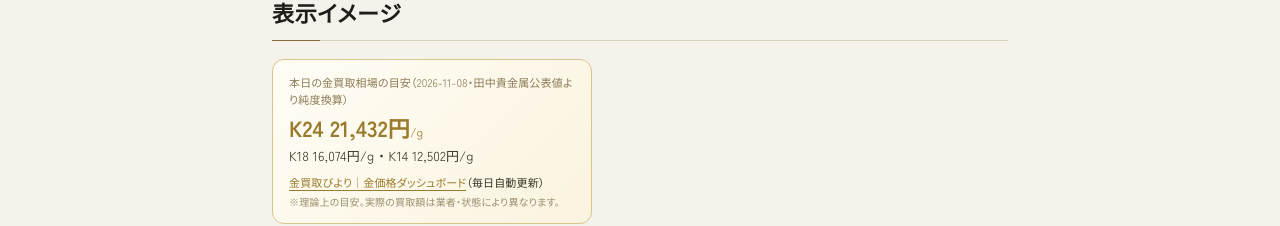
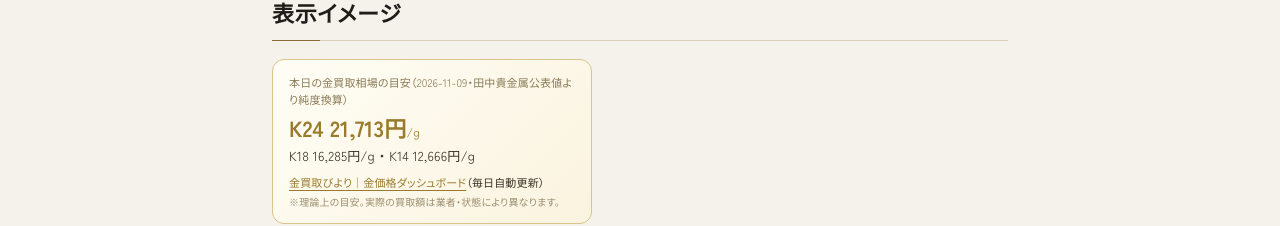
Before and after one commit to webmaster0818/kin-kaitori-biyori, a Next.js app: page /widget in a window 1280 px wide. Shown: the part 399-625 px from the top of the page. Built offline with nearby package versions, Linux system fonts and the light colour scheme.

Commit message:
Daily gold price data: 2026-11-09

```diff
--- a/data/gold-price-history/2026-11.json
+++ b/data/gold-price-history/2026-11.json
@@ -86,5 +86,16 @@
     "k18": 16074,
     "k14": 12502,
     "k10": 8930
+  },
+  {
+    "date": "2026-11-09",
+    "au_buyback": 22618,
+    "pt_buyback": 8436,
+    "ag_buyback": 290.18,
+    "k24": 21713,
+    "k22": 19904,
+    "k18": 16285,
+    "k14": 12666,
+    "k10": 9047
   }
 ]
--- a/data/gold-price-trend.json
+++ b/data/gold-price-trend.json
@@ -1,15 +1,4 @@
 [
-  {
-    "date": "2026-09-02",
-    "au_buyback": 24364,
-    "pt_buyback": 9606,
-    "ag_buyback": 361.02,
-    "k24": 23389,
-    "k22": 21440,
-    "k18": 17542,
-    "k14": 13644,
-    "k10": 9746
-  },
   {
     "date": "2026-09-03",
     "au_buyback": 24463,
@@ -658,5 +647,16 @@
     "k18": 16074,
     "k14": 12502,
     "k10": 8930
+  },
+  {
+    "date": "2026-11-09",
+    "au_buyback": 22618,
+    "pt_buyback": 8436,
+    "ag_buyback": 290.18,
+    "k24": 21713,
+    "k22": 19904,
+    "k18": 16285,
+    "k14": 12666,
+    "k10": 9047
   }
 ]
--- a/data/gold-spot-prices.json
+++ b/data/gold-spot-prices.json
@@ -1,25 +1,25 @@
 {
-  "date": "2026-11-08",
+  "date": "2026-11-09",
   "source": "https://gold.tanaka.co.jp/commodity/souba/",
   "source_label": "田中貴金属",
-  "fetched_at": "2026-11-08T11:05:04.957714",
-  "tanaka_published_at": "2026-11-06 17:00",
+  "fetched_at": "2026-11-09T11:05:05.049059",
+  "tanaka_published_at": "2026-11-09 09:30",
   "tanaka_official": {
-    "au_buyback_per_g": 22325,
-    "au_retail_per_g": 22874,
-    "pt_buyback_per_g": 8176,
-    "pt_retail_per_g": 8725,
-    "ag_buyback_per_g": 269.39,
-    "ag_retail_per_g": 302.39
+    "au_buyback_per_g": 22618,
+    "au_retail_per_g": 22974,
+    "pt_buyback_per_g": 8436,
+    "pt_retail_per_g": 8859,
+    "ag_buyback_per_g": 290.18,
+    "ag_retail_per_g": 307.23
   },
   "purity_buyback_estimate_per_g": {
-    "k24": 21432,
-    "k22": 19646,
-    "k18": 16074,
-    "k14": 12502,
-    "k10": 8930,
-    "k18wg": 16074,
-    "k18pg": 16074
+    "k24": 21713,
+    "k22": 19904,
+    "k18": 16285,
+    "k14": 12666,
+    "k10": 9047,
+    "k18wg": 16285,
+    "k18pg": 16285
   },
   "note": "純度別価格は田中貴金属公開のK24店頭買取価格から純度比×業者買取平均係数0.96で算出した参考値です。実際の業者査定額は各社・状態・付属品により異なります。"
 }
--- a/public/data/gold-price-history.json
+++ b/public/data/gold-price-history.json
@@ -10,9 +10,9 @@
   "unit": "円/g（税込）",
   "period": {
    "start": "2026-05-28",
-   "end": "2026-11-08"
-  },
-  "records": 147,
+   "end": "2026-11-09"
+  },
+  "records": 148,
   "caveat": "業者の実際の査定額は状態・付属品・各社の手数料により、この目安を下回るのが一般的です。"
  },
  "data": [
@@ -1632,6 +1632,17 @@
    "k18": 16074,
    "k14": 12502,
    "k10": 8930
+  },
+  {
+   "date": "2026-11-09",
+   "au_buyback": 22618,
+   "pt_buyback": 8436,
+   "ag_buyback": 290.18,
+   "k24": 21713,
+   "k22": 19904,
+   "k18": 16285,
+   "k14": 12666,
+   "k10": 9047
   }
  ]
 }
--- a/public/data/gold-price-index.json
+++ b/public/data/gold-price-index.json
@@ -10,9 +10,9 @@
   "unit": "円/g（税込）",
   "period": {
    "start": "2026-05-28",
-   "end": "2026-11-08"
+   "end": "2026-11-09"
   },
-  "records": 147,
+  "records": 148,
   "caveat": "業者の実際の査定額は状態・付属品・各社の手数料により、この目安を下回るのが一般的です。",
   "base_date": "2026-05-28",
   "note": "起点日の買取単価を100としたときの推移。値動きの比較用。"
@@ -1193,6 +1193,14 @@
    "k18": 89.4,
    "k14": 89.4,
    "k10": 89.4
+  },
+  {
+   "date": "2026-11-09",
+   "k24": 90.57,
+   "k22": 90.58,
+   "k18": 90.57,
+   "k14": 90.57,
+   "k10": 90.57
   }
  ]
 }
--- a/public/widget.js
+++ b/public/widget.js
@@ -3,9 +3,9 @@
   if (!s) return;
   var box = document.createElement('div');
   box.setAttribute('style', 'box-sizing:border-box;max-width:320px;font-family:-apple-system,"Hiragino Sans","Noto Sans JP",sans-serif;border:1px solid #d9c58a;border-radius:12px;padding:14px 16px;background:linear-gradient(135deg,#fffdf5,#faf3df);color:#3a3326;line-height:1.5;');
-  box.innerHTML = '<div style="font-size:11px;color:#8a7a55;margin-bottom:4px;">本日の金買取相場の目安（2026-11-08・田中貴金属公表値より純度換算）</div>'
-    + '<div style="font-size:22px;font-weight:700;color:#9a7b2d;">K24 21,432円<span style="font-size:12px;font-weight:400;">/g</span></div>'
-    + '<div style="font-size:13px;margin-top:2px;">K18 16,074円/g ・ K14 12,502円/g</div>'
+  box.innerHTML = '<div style="font-size:11px;color:#8a7a55;margin-bottom:4px;">本日の金買取相場の目安（2026-11-09・田中貴金属公表値より純度換算）</div>'
+    + '<div style="font-size:22px;font-weight:700;color:#9a7b2d;">K24 21,713円<span style="font-size:12px;font-weight:400;">/g</span></div>'
+    + '<div style="font-size:13px;margin-top:2px;">K18 16,285円/g ・ K14 12,666円/g</div>'
     + '<div style="font-size:11px;margin-top:8px;"><a href="https://gold-biyori.com/souba-dashboard/" target="_blank" rel="noopener" style="color:#9a7b2d;text-decoration:underline;">金買取びより｜金価格ダッシュボード</a>（毎日自動更新）</div>'
     + '<div style="font-size:10px;color:#9b8e6e;margin-top:4px;">※理論上の目安。実際の買取額は業者・状態により異なります。</div>';
   s.parentNode.insertBefore(box, s);
```
Also changed, not shown: public/data/gold-price-history.csv, 1 other file (tests, documents, lock files or other folders).
